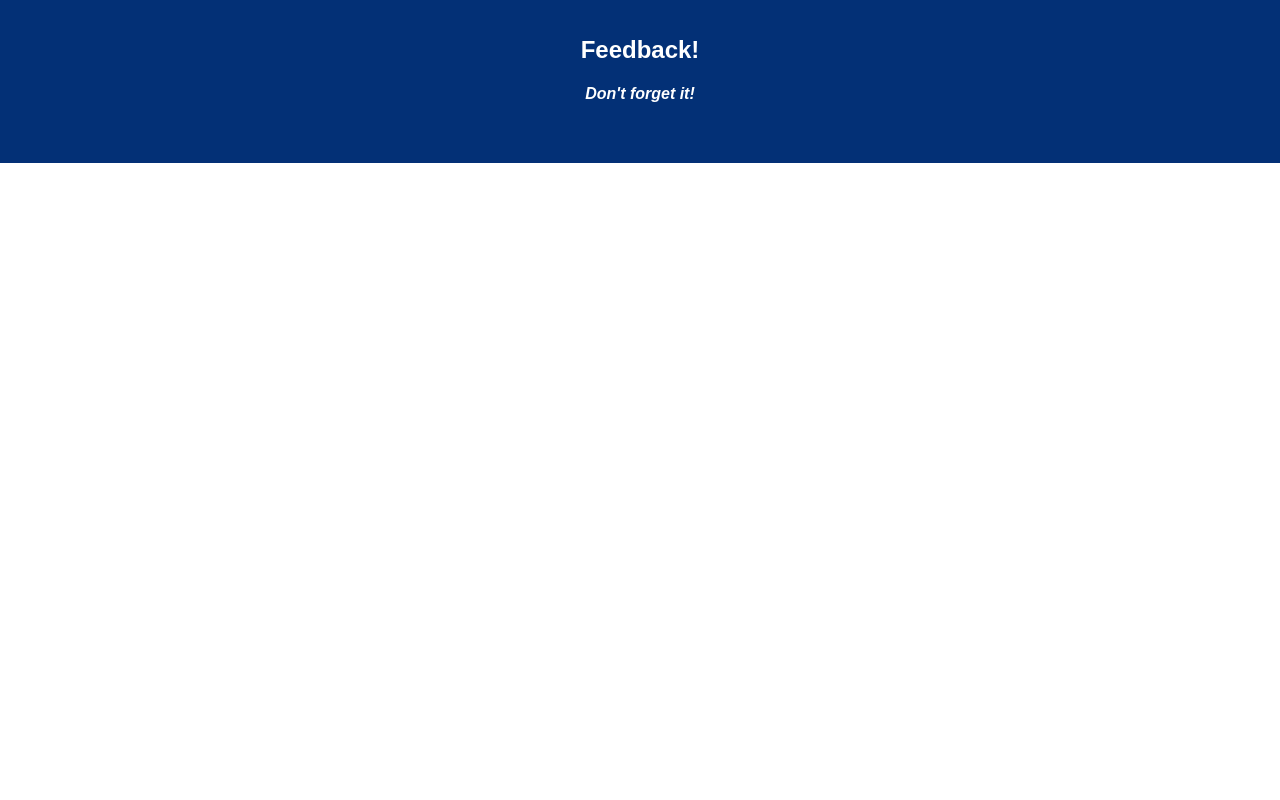
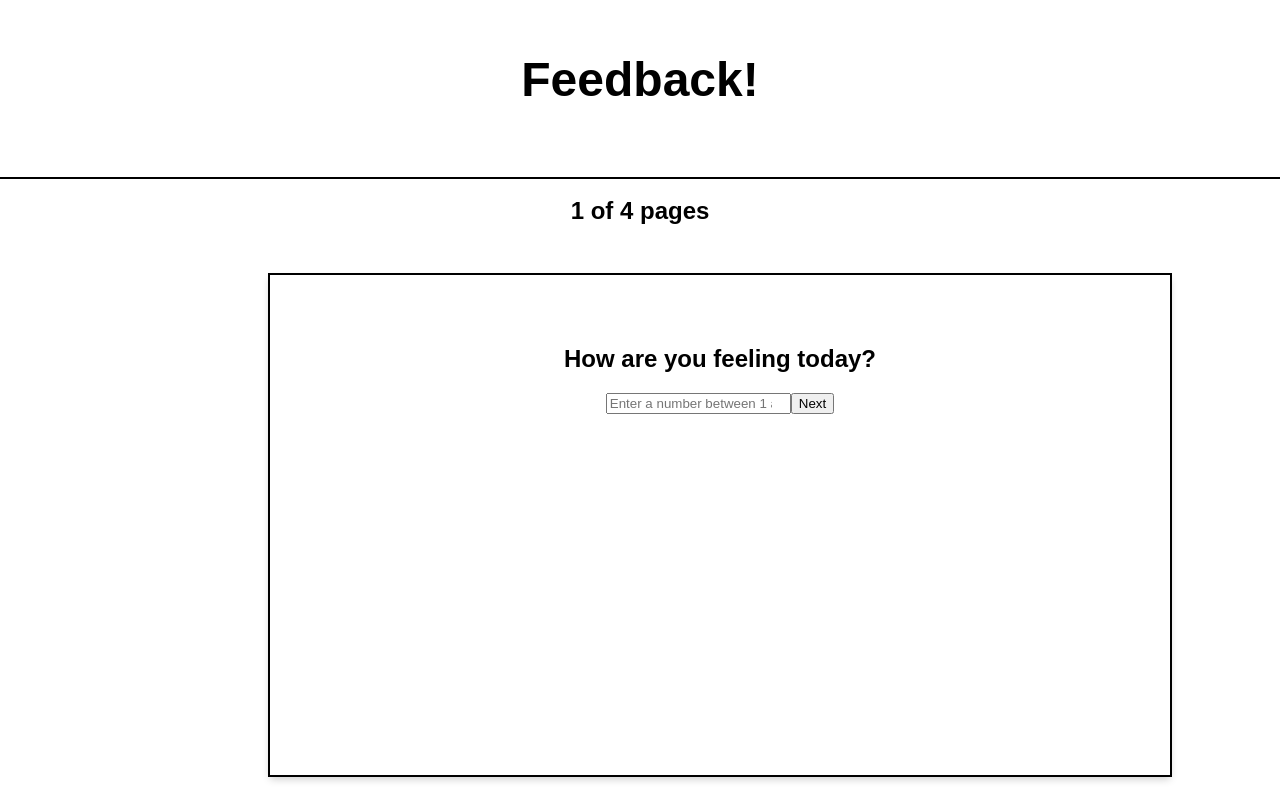
Before and after one commit to gracemkas/redux-feedback-project, a React (Create React App) app: page /#/comments in a window 1280 px wide. Built offline with nearby package versions, Linux system fonts and the light colour scheme.

Commit message:
created the layout for the feelings page

```diff
--- a/src/components/App/App.css
+++ b/src/components/App/App.css
@@ -3,14 +3,16 @@
 }
 
 .App-header {
-  background-color: #033076;
+  /* background-color: #033076; */
   min-height: 70px;
   padding: 20px;
-  color: white;
+  /* color: white; */
+  outline: 2px;
+  outline-style: solid;
 }
 
 .App-title {
-  font-size: 1.5em;
+  font-size: 3em;
 }
 
 .App-intro {
--- a/src/components/App/App.js
+++ b/src/components/App/App.js
@@ -1,6 +1,7 @@
 import React, { Component } from 'react';
 import axios from 'axios';
-import Header from '../Header/Header'
+import Header from '../Header/Header';
+import Feelings from '../Feelings/Feelings';
 import './App.css';
 
 class App extends Component {
@@ -8,7 +9,7 @@ class App extends Component {
     return (
       <div className="App">
         <Header />
-
+        <Feelings />
       </div>
     );
   }
--- /dev/null
+++ b/src/components/Feelings/Feelings.css
@@ -0,0 +1,23 @@
+.card {
+    /* Add shadows to create the "card" effect */
+    box-shadow: 0 4px 8px 0 rgba(0,0,0,0.2);
+    transition: 0.3s;
+    /* float: left; */
+    margin: 50px 50px 0px 270px;
+    padding: 50px;
+    height: 400px;
+    width: 800px;
+    outline: 2px;
+    outline-style: solid;
+  }
+
+  /* On mouse-over, add a deeper shadow */
+  .card:hover {
+    box-shadow: 0 12px 20px 0 rgba(0,0,0,0.2);
+  }
+
+  /* Add some padding inside the card container */
+  .container {
+    padding: 2px 16px;
+    text-align: center;
+  }
--- a/src/components/Feelings/Feelings.jsx
+++ b/src/components/Feelings/Feelings.jsx
@@ -0,0 +1,29 @@
+import React, { Component } from 'react';
+import FeelingCSS from './Feelings.css';
+
+class Feelings extends Component {
+    constructor(props) {
+        super(props);
+    }
+    // handleClick = () => {
+    //     console.log('clicked');
+    //         this.setState({
+    //             isVisible : !this.state.isVisible
+    //         })
+    // }
+
+    render() {
+        return (
+            <div>
+                <h2>1 of 4 pages</h2>
+                <div className="card">
+                    <h2>How are you feeling today?</h2>
+                    <input type="number" placeholder="Enter a number between 1 and 10"/>
+                    <button onClick={this.handleDelete}>Next</button>
+                </div>
+            </div>
+        )
+    }
+}
+
+export default Feelings;
--- a/src/components/Header/Header.jsx
+++ b/src/components/Header/Header.jsx
@@ -9,7 +9,6 @@ class Header extends Component {
 
             <header className="App-header">
                 <h1 className="App-title">Feedback!</h1>
-                <h4><i>Don't forget it!</i></h4>
                 <br/>
             </header>
         )
```
